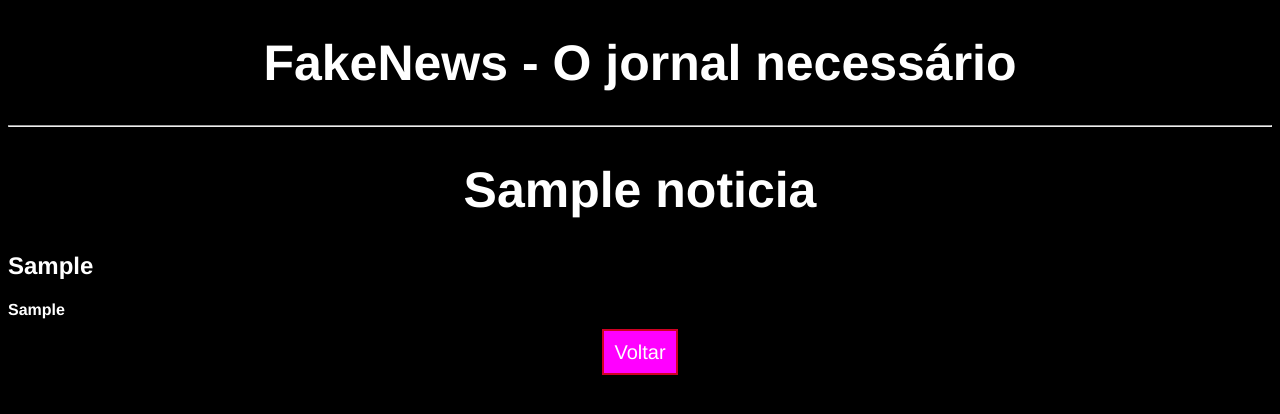
After one commit to olucassantos/cadastro-basico-fakenews, a PHP site: page /mostra_noticia.php?id=1 in a window 1280 px wide. The commit adds this page. Shown: the top 414 px of the page. Run offline with PHP 8.4, Linux system fonts and the light colour scheme; tables that the repository leaves empty hold one stand-in row (values such as "Sample post").

Commit message:
Visualização de noticia

```diff
--- a/estilo.css
+++ b/estilo.css
@@ -7,6 +7,10 @@ h1{
     color: #fff;
     text-align: center;
     font-size: 50px;
+}
+
+h2, h4{
+    color: #fff;
 }
 
 a{
--- a/index.php
+++ b/index.php
@@ -28,13 +28,12 @@
         <?php foreach ($noticias as $noticia) { // Laço de repetição para as noticias que vieram do banco ?>
             <div class="noticia">
                 <h2><?= $noticia['titulo'] ?></h2>
-                <p>
-                    <?= $noticia['materia'] ?>
-                </p>
 
                 <p>
                     Autor: <?= $noticia['autor'] ?>
                 </p>
+
+                <a href="mostra_noticia.php?id=<?= $noticia['id'] ?>">Ver Noticia</a>
             </div>
         <?php } ?>
     </body>
--- /dev/null
+++ b/mostra_noticia.php
@@ -0,0 +1,37 @@
+<?php
+    include 'conexao.php'; // Faz a conexão com o banco de dados
+
+    $id = $_GET['id'];
+
+    // Criar a consulta
+    $sql = "SELECT * FROM noticias WHERE id = $id";
+
+    // Executa a consulta no banco de dados
+    $res = $conexao->query($sql);
+
+    // Pega os resultados e guarda na variável
+    $noticia = $res->fetch();
+?>
+
+<!DOCTYPE html>
+<html lang="en">
+    <head>
+        <meta charset="UTF-8">
+        <link rel="stylesheet" href="estilo.css">
+        <title>FakeNews - O jornal necessário</title>
+    </head>
+    <body>
+        <h1>FakeNews - O jornal necessário</h1>
+        <hr>
+
+        <h1><?= $noticia['titulo'] ?></h1>
+
+        <h2><?= $noticia['materia'] ?></h2>
+
+        <h4><?= $noticia['autor'] ?></h4>
+
+        <div class="voltar">
+            <a href="index.php">Voltar</a>
+        </div>
+    </body>
+</html>
```
